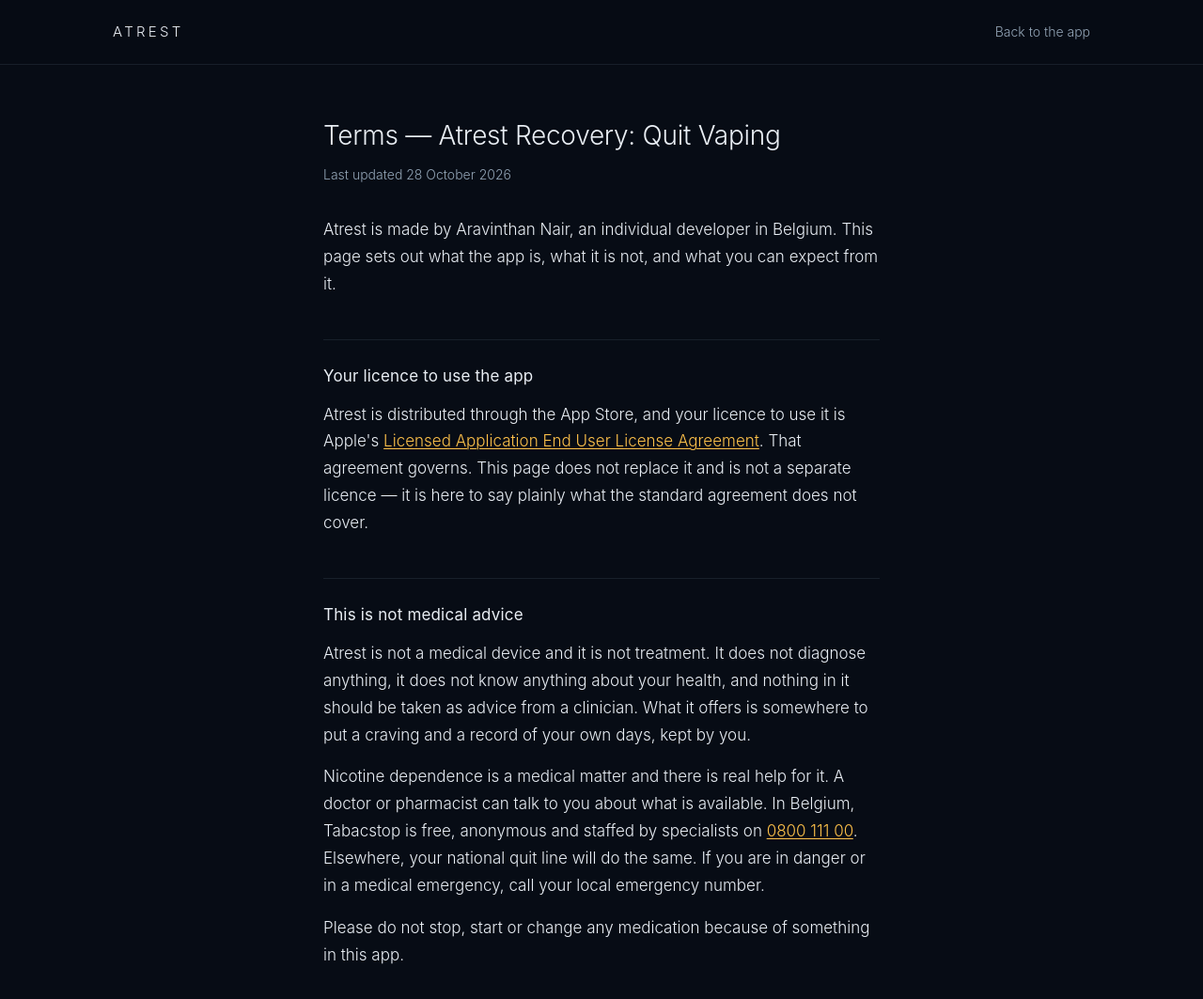
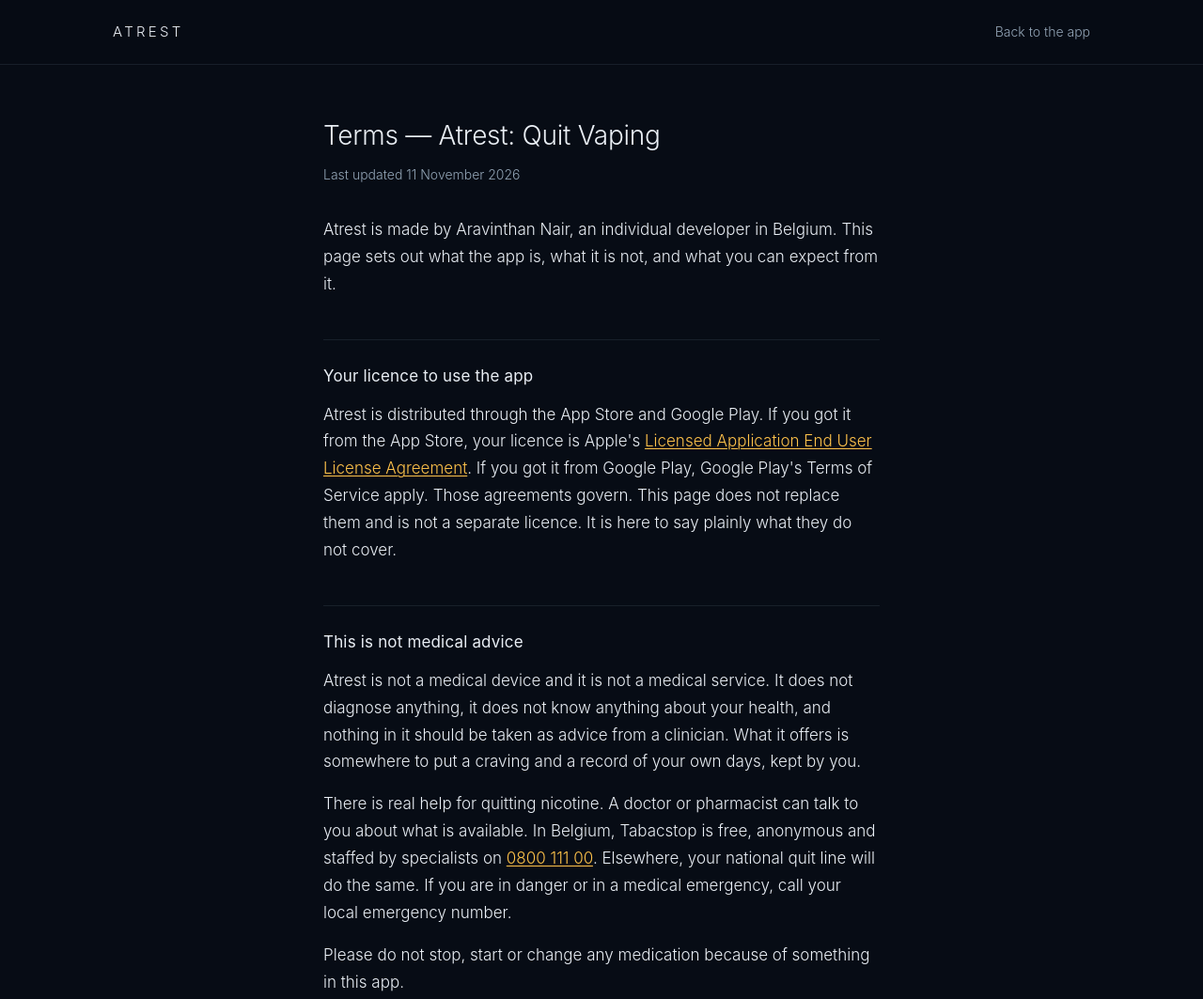
Before and after one commit to mthssalome/atrest-website, a plain HTML site: page terms.html in a window 1280 px wide. Shown: the top 1063 px of the page at 94% size. Drawn offline with Linux system fonts and the light colour scheme.

Commit message:
Rename to Atrest: Quit Vaping; cover Google Play in terms
Applied to both copies of each page — the /vaping/ pair named in the
request and their byte-identical twins at the root, which is where the
shipped apps and App Store Connect point. Editing only one would have
left the app-facing copies stale.

terms:
  - title and heading drop "Recovery"
  - the licence section now covers Google Play alongside the App Store,
    and points each store's users at that store's agreement
  - "not treatment" -> "not a medical service"
  - "Nicotine dependence is a medical matter and there is real help for
    it" -> "There is real help for quitting nicotine"

privacy: title and heading only.

Both dated 11 November 2026.

The Apple EULA link is kept on the same phrase it already sat on. Google
Play's Terms of Service are named but not linked, since linking them
would add a third-party URL the site does not otherwise carry.

Co-Authored-By: Claude Opus 5 <noreply@anthropic.com>

```diff
--- a/terms.html
+++ b/terms.html
@@ -3,7 +3,7 @@
 <head>
 <meta charset="utf-8">
 <meta name="viewport" content="width=device-width, initial-scale=1">
-<title>Terms — Atrest Recovery: Quit Vaping</title>
+<title>Terms — Atrest: Quit Vaping</title>
 <meta name="description" content="The terms for using Atrest, and what the app is and is not.">
 <style>
   /* Palette shared with index.html — ART_DIRECTION_DECISIONS §5.3 / §5.4 */
@@ -106,20 +106,20 @@
 
 <main>
 
-  <h1>Terms — Atrest Recovery: Quit Vaping</h1>
-  <p class="updated">Last updated 28 October 2026</p>
+  <h1>Terms — Atrest: Quit Vaping</h1>
+  <p class="updated">Last updated 11 November 2026</p>
 
   <p class="lede">Atrest is made by Aravinthan Nair, an individual developer in Belgium. This page sets out what the app is, what it is not, and what you can expect from it.</p>
 
   <h2>Your licence to use the app</h2>
 
-  <p>Atrest is distributed through the App Store, and your licence to use it is Apple's <a href="https://www.apple.com/legal/internet-services/itunes/dev/stdeula/">Licensed Application End User License Agreement</a>. That agreement governs. This page does not replace it and is not a separate licence — it is here to say plainly what the standard agreement does not cover.</p>
+  <p>Atrest is distributed through the App Store and Google Play. If you got it from the App Store, your licence is Apple's <a href="https://www.apple.com/legal/internet-services/itunes/dev/stdeula/">Licensed Application End User License Agreement</a>. If you got it from Google Play, Google Play's Terms of Service apply. Those agreements govern. This page does not replace them and is not a separate licence. It is here to say plainly what they do not cover.</p>
 
   <h2>This is not medical advice</h2>
 
-  <p>Atrest is not a medical device and it is not treatment. It does not diagnose anything, it does not know anything about your health, and nothing in it should be taken as advice from a clinician. What it offers is somewhere to put a craving and a record of your own days, kept by you.</p>
+  <p>Atrest is not a medical device and it is not a medical service. It does not diagnose anything, it does not know anything about your health, and nothing in it should be taken as advice from a clinician. What it offers is somewhere to put a craving and a record of your own days, kept by you.</p>
 
-  <p>Nicotine dependence is a medical matter and there is real help for it. A doctor or pharmacist can talk to you about what is available. In Belgium, Tabacstop is free, anonymous and staffed by specialists on <a href="tel:080011100">0800 111 00</a>. Elsewhere, your national quit line will do the same. If you are in danger or in a medical emergency, call your local emergency number.</p>
+  <p>There is real help for quitting nicotine. A doctor or pharmacist can talk to you about what is available. In Belgium, Tabacstop is free, anonymous and staffed by specialists on <a href="tel:080011100">0800 111 00</a>. Elsewhere, your national quit line will do the same. If you are in danger or in a medical emergency, call your local emergency number.</p>
 
   <p>Please do not stop, start or change any medication because of something in this app.</p>
 
```
Also changed, not shown: privacy.html (+3 -3 lines), vaping/privacy.html (+3 -3 lines), vaping/terms.html (+6 -6 lines).
